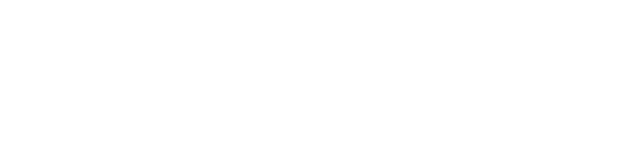
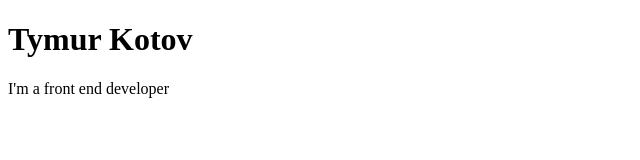
Before and after one commit to tymurkotov/my_first_project, a plain HTML site: page index.html in a window 1280 px wide. Shown: the whole page, without its empty margins (0-640 px from the left). Drawn offline with Linux system fonts and the light colour scheme.

Commit message:
changed index.html

```diff
--- a/css/styles.css
+++ b/css/styles.css
@@ -0,0 +1,4 @@
+.text {display: block;
+    background-color: rgb(161, 38, 38);
+
+}
--- a/index.html
+++ b/index.html
@@ -6,6 +6,12 @@
     <title>Document</title>
 </head>
 <body>
+    <header></header>
+    <main>
+        <h1>Tymur Kotov</h1>
+        <p class="text">I'm a front end developer</p>
+    </main>
+    <footer></footer>
 
 </body>
 </html>
```
